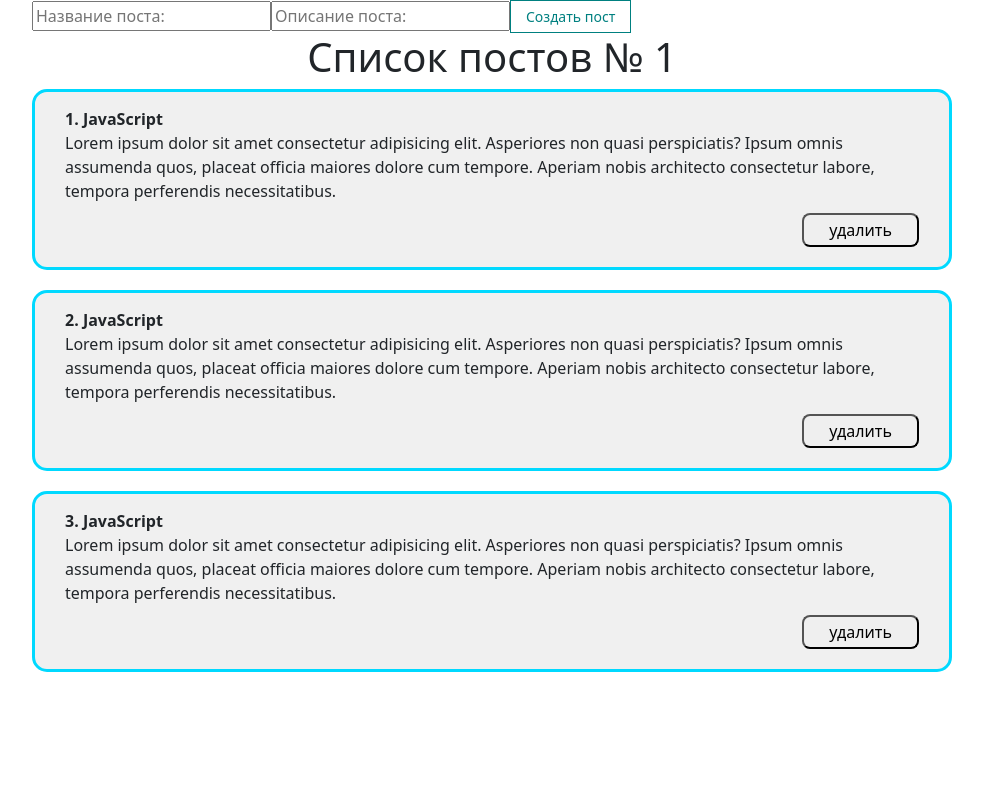
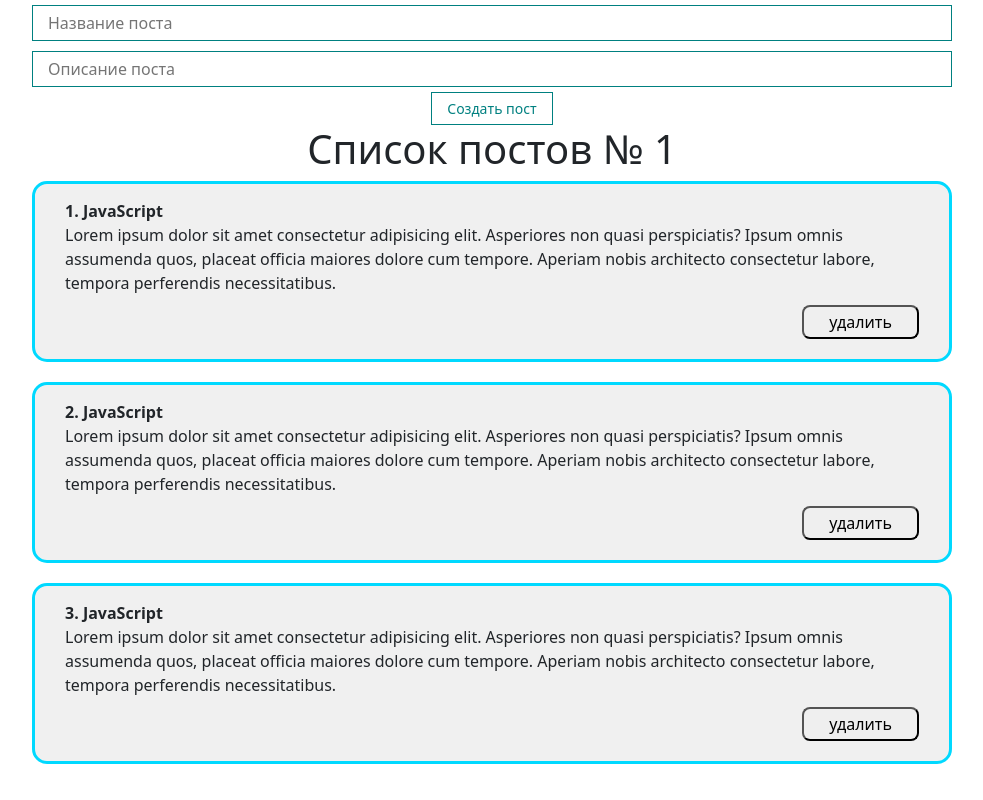
Before and after one commit to Goodvick/react-project, a React (Create React App) app: page / in a window 1280 px wide. Shown: the whole page, without its empty margins (148-1131 px from the left). Built offline with nearby package versions, Linux system fonts and the light colour scheme.

Commit message:
update 1.2

```diff
--- a/src/App.js
+++ b/src/App.js
@@ -3,6 +3,7 @@ import './style/NullStyle.css';
 import './style/App.css';
 import PostList from "./conponents/PostList";
 import MyButton from "./conponents/UI/button/MyButton";
+import MyInput from "./conponents/UI/input/MyInput";
 
 function App() {
     const [posts1, setPosts1] = useState([
@@ -10,18 +11,34 @@ function App() {
         { id: 2, title: 'JavaScript', body: 'Lorem ipsum dolor sit amet consectetur adipisicing elit. Asperiores non quasi perspiciatis? Ipsum omnis assumenda quos, placeat officia maiores dolore cum tempore. Aperiam nobis architecto consectetur labore, tempora perferendis necessitatibus.' },
         { id: 3, title: 'JavaScript', body: 'Lorem ipsum dolor sit amet consectetur adipisicing elit. Asperiores non quasi perspiciatis? Ipsum omnis assumenda quos, placeat officia maiores dolore cum tempore. Aperiam nobis architecto consectetur labore, tempora perferendis necessitatibus.' },
     ])
-    const [posts2, setPosts2] = useState([
-        { id: 1, title: 'C++', body: 'Lorem ipsum dolor sit amet consectetur adipisicing elit. Asperiores non quasi perspiciatis? Ipsum omnis assumenda quos, placeat officia maiores dolore cum tempore. Aperiam nobis architecto consectetur labore, tempora perferendis necessitatibus.' },
-        { id: 2, title: 'C++', body: 'Lorem ipsum dolor sit amet consectetur adipisicing elit. Asperiores non quasi perspiciatis? Ipsum omnis assumenda quos, placeat officia maiores dolore cum tempore. Aperiam nobis architecto consectetur labore, tempora perferendis necessitatibus.' },
-        { id: 3, title: 'C++', body: 'Lorem ipsum dolor sit amet consectetur adipisicing elit. Asperiores non quasi perspiciatis? Ipsum omnis assumenda quos, placeat officia maiores dolore cum tempore. Aperiam nobis architecto consectetur labore, tempora perferendis necessitatibus.' },
-    ])
+    // const [posts2, setPosts2] = useState([
+    //     { id: 1, title: 'C++', body: 'Lorem ipsum dolor sit amet consectetur adipisicing elit. Asperiores non quasi perspiciatis? Ipsum omnis assumenda quos, placeat officia maiores dolore cum tempore. Aperiam nobis architecto consectetur labore, tempora perferendis necessitatibus.' },
+    //     { id: 2, title: 'C++', body: 'Lorem ipsum dolor sit amet consectetur adipisicing elit. Asperiores non quasi perspiciatis? Ipsum omnis assumenda quos, placeat officia maiores dolore cum tempore. Aperiam nobis architecto consectetur labore, tempora perferendis necessitatibus.' },
+    //     { id: 3, title: 'C++', body: 'Lorem ipsum dolor sit amet consectetur adipisicing elit. Asperiores non quasi perspiciatis? Ipsum omnis assumenda quos, placeat officia maiores dolore cum tempore. Aperiam nobis architecto consectetur labore, tempora perferendis necessitatibus.' },
+    // ])
+    const [post, setPost] = useState({ title: '', body: '' })
+    const addNewPost = (e) => {
+        e.preventDefault()
+        setPosts1([...posts1, { ...post, id: Date.now() }])
+        setPost({ title: '', body: '' })
+    }
+
+
 
     return (
         <div className="App">
             <form>
-                <input type="text" placeholder="Название поста: " />
-                <input type="text" placeholder="Описание поста: " />
-                <MyButton disabled>Создать пост</MyButton>
+                <MyInput
+                    value={post.title}
+                    onChange={e => setPost({ ...post, title: e.target.value })}
+                    type="text"
+                    placeholder="Название поста" />
+                <MyInput
+                    value={post.body}
+                    onChange={e => setPost({ ...post, body: e.target.value })}
+                    type="text"
+                    placeholder="Описание поста" />
+                <MyButton onClick={addNewPost}>Создать пост</MyButton>
             </form>
             <PostList posts={posts1} title='Список постов № 1' />
             {/* <PostList posts={posts2} title='Список постов № 2' /> */}
--- a/src/conponents/PostItem.jsx
+++ b/src/conponents/PostItem.jsx
@@ -5,7 +5,7 @@ const PostItem = (props) => {
     <div className="post">
       <div className="post__content">
         <strong>
-          {props.post.id}. {props.post.title}
+          {props.number}. {props.post.title}
         </strong>
         <div className="post_content">{props.post.body}</div>
       </div>
--- a/src/conponents/PostList.jsx
+++ b/src/conponents/PostList.jsx
@@ -5,8 +5,8 @@ const PostList = ({ posts, title }) => {
   return (
     <div>
       <h1 style={{ textAlign: "center" }}>{title}</h1>
-      {posts.map((post) => (
-        <PostItem post={post} key={post.id} />
+      {posts.map((post, index) => (
+        <PostItem number={index + 1} post={post} key={post.id} />
       ))}
     </div>
   );
--- a/src/conponents/UI/button/MyButton.module.css
+++ b/src/conponents/UI/button/MyButton.module.css
@@ -1,8 +1,14 @@
-.myBtn{
+.myBtn {
+  display: block;
   padding: 5px 15px;
   color: teal;
   font-size: 14px;
   background: transparent;
   border: 1px solid teal;
   cursor: pointer;
+  margin: 0 auto;
 }
+.myBtn:hover {
+  transition: 0.5s;
+  background-color: aquamarine;
+}
--- /dev/null
+++ b/src/conponents/UI/input/MyInput.jsx
@@ -0,0 +1,10 @@
+import React from 'react';
+import classes from "./MyInput.module.css";
+
+const MyInput = React.forwardRef((props, ref) => {
+    return (
+        <input ref={ref} className={classes.myInput} {...props} />
+    );
+});
+
+export default MyInput;
--- /dev/null
+++ b/src/conponents/UI/input/MyInput.module.css
@@ -0,0 +1,6 @@
+.myInput {
+  width: 100%;
+  padding: 5px 15px;
+  margin: 5px 0;
+  border: 1px solid teal;
+}
```
Also changed, not shown: src/conponents/UI/button/MyButton.jsx (+6 -4 lines). Lines whose indentation alone changed are shown as unchanged.
